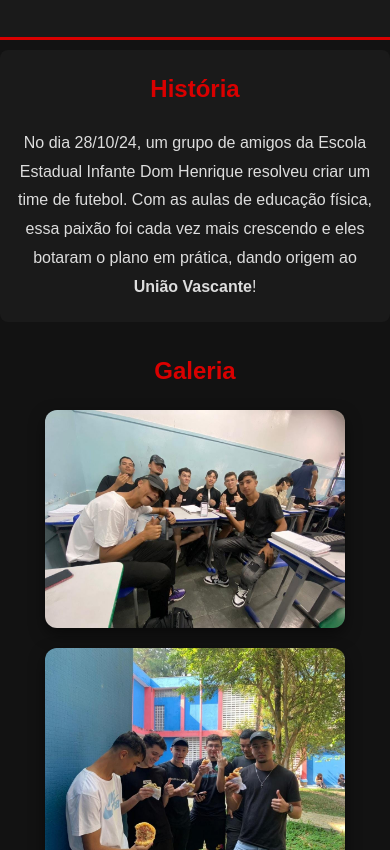
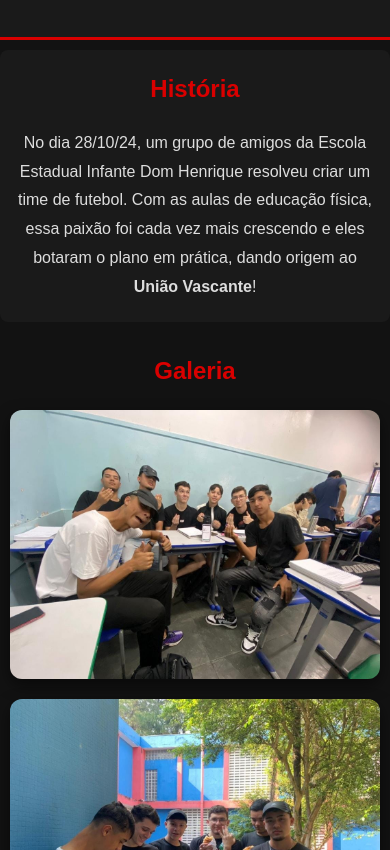
Before and after one commit to NicolasRodrigues07/Uniao_Vascante, a plain HTML site: page index.html in a window 390 px wide. Shown: the part 250-1100 px from the top of the page. Drawn offline with Linux system fonts and the light colour scheme.

Commit message:
3 commit

```diff
--- a/styles.css
+++ b/styles.css
@@ -9,7 +9,7 @@ body {
     line-height: 1.6;
     background-color: #121212;
     color: #eee;
-    transition: background-color 0.3s ease;
+    overflow-x: hidden; /* Impede a rolagem lateral */
 }
 
 header {
@@ -87,7 +87,8 @@ header .tagline {
 }
 
 .images img {
-    width: 280px;
+    width: 100%;
+    max-width: 280px; /* Limita o tamanho máximo da imagem */
     height: auto;
     border-radius: 12px;
     box-shadow: 0 6px 15px rgba(0, 0, 0, 0.5);
@@ -112,7 +113,7 @@ footer p {
     margin: 0;
 }
 
-
+/* Ajustes para telas menores */
 @media (max-width: 768px) {
     header h1 {
         font-size: 2em;
@@ -136,7 +137,7 @@ footer p {
     }
 
     .images img {
-        width: 90%;
-        max-width: 300px;
+        width: 100%; /* Ocupa toda a largura da tela em dispositivos móveis */
+        max-width: 100%;
     }
 }
```
